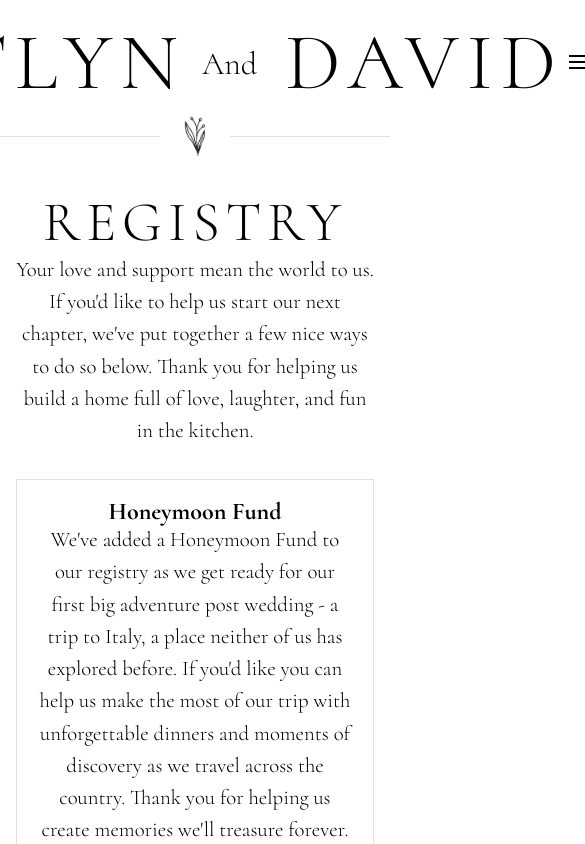
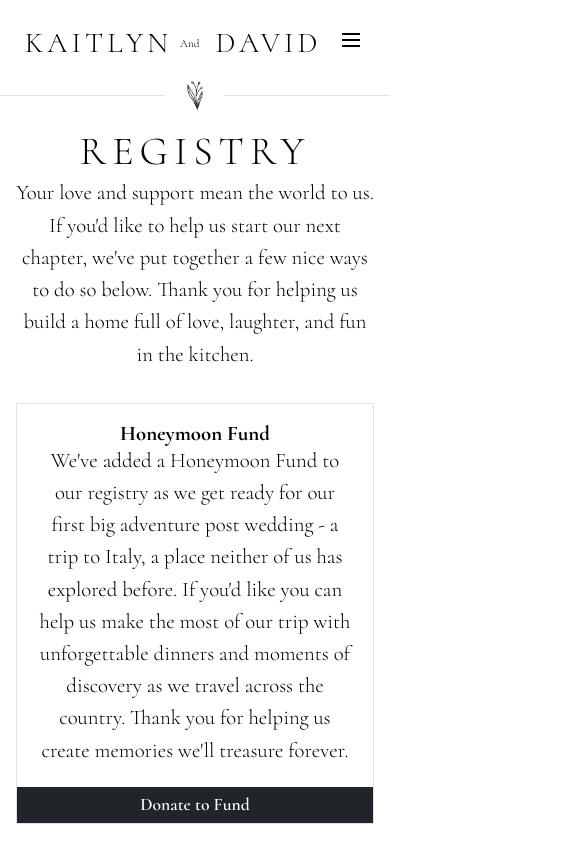
Before and after one commit to sikhote/kaitlynanddavid.com, a Next.js app: page /registry in a window 390 px wide. Shown: the top 844 px of the page, 585 px wide, since content can reach past the window. Built offline with nearby package versions, Linux system fonts and the light colour scheme.

Commit message:
responsive

```diff
--- a/src/app/api/rsvp/route.ts
+++ b/src/app/api/rsvp/route.ts
@@ -18,6 +18,8 @@ export async function POST(request: Request) {
     }
 
     html += '<br />';
+
+    // return NextResponse.json({ success: true });
 
     const resendResponse = await resend.emails.send({
       from: 'Wedding RSVP <rsvp@kaitlynanddavid.com>',
--- a/src/app/layout.tsx
+++ b/src/app/layout.tsx
@@ -23,6 +23,8 @@ export default function RootLayout({
       {...mantineHtmlProps}
     >
       <head>
+        <link rel="icon" type="image/svg+xml" href="/favicon.svg" />
+        <link rel="shortcut icon" href="/favicon.ico" />
         <ColorSchemeScript />
       </head>
       <body>
--- a/src/app/registry/page.tsx
+++ b/src/app/registry/page.tsx
@@ -1,6 +1,7 @@
 'use client';
 
 import { Box, Button, Flex, Grid, Paper, Text, Title } from '@mantine/core';
+import { h4Props } from '@/lib/fonts';
 
 export default function Page() {
   return (
@@ -31,10 +32,10 @@ export default function Page() {
             linkLabel: 'View Registry',
           },
         ].map(({ title, description, href, linkLabel }, i) => (
-          <Grid.Col span={i === 0 ? 12 : 6} key={href}>
+          <Grid.Col span={{ base: 12, xs: i === 0 ? 12 : 6 }} key={href}>
             <Paper component="li" withBorder>
               <Box p="lg">
-                <Title order={4}>{title}</Title>
+                <Title {...h4Props}>{title}</Title>
                 {description && <Text>{description}</Text>}
               </Box>
               <Button component="a" fullWidth href={href} target="_blank">
--- a/src/app/rsvp/page.tsx
+++ b/src/app/rsvp/page.tsx
@@ -16,7 +16,7 @@ import { useForm } from '@mantine/form';
 import MiniSearch, { type SearchResult } from 'minisearch';
 import { useEffect, useMemo, useState } from 'react';
 import { events } from '@/lib/events';
-import { h2Props } from '@/lib/fonts';
+import { h2Props, h4Props } from '@/lib/fonts';
 import {
   getFinalForm,
   getFormFieldKey,
@@ -92,7 +92,7 @@ export default function Page() {
   }, [finalForm.setValues, finalForm.clearErrors, record]);
 
   // useEffect(() => {
-  //   searchForm.setFieldValue('name', 'Kathryn Holt');
+  //   searchForm.setFieldValue('name', 'David Sinclair');
   //   onSearch();
   // }, []);
   // useEffect(() => {
@@ -212,7 +212,7 @@ export default function Page() {
             <form onSubmit={onFinalSubmit} style={{ width: '100%' }}>
               <Flex direction="column" gap={{ base: 'lg' }} mx="auto">
                 <Title {...h2Props}>{events[0].date}</Title>
-                <Title order={4}>Please fill out all fields</Title>
+                <Title {...h4Props}>Please fill out all fields</Title>
                 <Flex
                   direction="column"
                   component="ul"
--- a/src/app/schedule/page.tsx
+++ b/src/app/schedule/page.tsx
@@ -2,7 +2,7 @@
 
 import { Anchor, Box, Flex, Text, Title } from '@mantine/core';
 import { events } from '@/lib/events';
-import { h2Props } from '@/lib/fonts';
+import { h2Props, h4Props } from '@/lib/fonts';
 
 export default function Page() {
   return (
@@ -19,7 +19,7 @@ export default function Page() {
                 {title}
               </Title>
               <Anchor underline="hover" href={website} mt={{ base: 'xl' }}>
-                <Title order={4}>{location}</Title>
+                <Title {...h4Props}>{location}</Title>
               </Anchor>
               <Text>
                 {times.map((time) => (
--- a/src/components/Layout.tsx
+++ b/src/components/Layout.tsx
@@ -15,7 +15,7 @@ import Image from 'next/image';
 import Link from 'next/link';
 import { usePathname } from 'next/navigation';
 import { useMemo } from 'react';
-import { sans2Props } from '@/lib/fonts';
+import { h1Props, sans2Props } from '@/lib/fonts';
 
 const pages = [
   {
@@ -43,19 +43,20 @@ const pages = [
 
 const nameProps = {
   ...sans2Props,
-  lts: 8,
+  lts: { base: 4, xs: 6, sm: 8 },
   component: 'span',
   order: 1 as const,
-  fz: { base: '5rem' },
+  fz: { base: '1.8rem', xs: '3rem', sm: '5rem' },
 };
 
 const andProps = {
   component: 'span',
   order: 1 as const,
-  fz: { base: '2rem' },
+  fz: { base: '.7rem', xs: '1rem', sm: '2rem' },
   style: { fontFamily: 'var(--font-cursive)', position: 'relative' as const },
   top: 1 as const,
-  mr: 12 as const,
+  mr: { base: 16, xs: 24, sm: 34 } as const,
+  ml: { base: 8, xs: 12, sm: 22 } as const,
 };
 
 export default function Layout({ children }: { children: React.ReactNode }) {
@@ -71,7 +72,12 @@ export default function Layout({ children }: { children: React.ReactNode }) {
             onClick={close}
             underline={pathname === href ? 'always' : 'hover'}
           >
-            <Text component="span" fz="lg" tt="uppercase" lts={4}>
+            <Text
+              component="span"
+              fz={{ base: 'md', xs: 'md', sm: 'lg' }}
+              tt="uppercase"
+              lts={4}
+            >
               {label}
             </Text>
           </Anchor>
@@ -89,14 +95,14 @@ export default function Layout({ children }: { children: React.ReactNode }) {
     <Flex
       mih="100%"
       align="center"
-      pt={{ base: 32, sm: 32, md: 48, lg: 64 }}
+      pt={{ base: 12, xs: 48, sm: 64 }}
       pb={64}
       justify="flex-start"
       direction="column"
     >
       <Flex component="header" w="100%" align="center" direction="column">
         <Flex justify="center" align="center">
-          <Flex justify="center" align="center" gap={{ base: 'md' }} mb={-12}>
+          <Flex justify="center" align="center" mb={-12}>
             <Title {...nameProps}>Kaitlyn</Title>
             <Title {...andProps}>And</Title>
             <Title {...nameProps}>David</Title>
@@ -107,7 +113,9 @@ export default function Layout({ children }: { children: React.ReactNode }) {
             hiddenFrom="xs"
             size="sm"
             aria-label="Toggle navigation"
-            style={{ top: '5px', position: 'relative' }}
+            style={{ position: 'relative' }}
+            top={3}
+            ml="md"
           />
         </Flex>
         <Drawer
@@ -122,15 +130,21 @@ export default function Layout({ children }: { children: React.ReactNode }) {
             component="ul"
             top={0}
             pt="md"
+            pl="sm"
             style={{ position: 'absolute', zIndex: 1001 }}
             direction="column"
+            gap="sm"
           >
             {items}
           </Flex>
         </Drawer>
         {pathname !== '/auth' && (
           <>
-            <Box component="nav" visibleFrom="xs" mt={{ base: 'lg' }}>
+            <Box
+              component="nav"
+              visibleFrom="xs"
+              mt={{ base: 'md', xs: 'sm', sm: 'lg' }}
+            >
               <Flex component="ul" gap={{ base: 'lg' }}>
                 {items}
               </Flex>
@@ -140,12 +154,12 @@ export default function Layout({ children }: { children: React.ReactNode }) {
               w="100%"
               maw={800}
               gap={{ base: 'lg' }}
-              mt={{ base: 32 }}
+              mt={{ base: 'md', xs: 'md', sm: 'xl' }}
             >
               <Divider style={{ flex: 'auto' }} />
               <Box
-                w={{ base: 30 }}
-                h={{ base: 45 }}
+                w={{ base: 20, xs: 30, sm: 30 }}
+                h={{ base: 35, xs: 45, sm: 45 }}
                 style={{ position: 'relative', flex: 'none' }}
               >
                 <Image
@@ -167,7 +181,7 @@ export default function Layout({ children }: { children: React.ReactNode }) {
         w="100%"
         align="center"
         px="md"
-        pt={32}
+        pt={{ base: 'sm', xs: 'lg', sm: 'xl' }}
         direction="column"
       >
         {page && (
@@ -175,7 +189,7 @@ export default function Layout({ children }: { children: React.ReactNode }) {
             ta="center"
             {...(isHome
               ? { order: 2, pb: { base: 'sm' }, fw: 800 }
-              : { order: 1, ...sans2Props })}
+              : { ...sans2Props, ...h1Props })}
           >
             {page.title || page.label}
           </Title>
--- a/src/components/Provider.tsx
+++ b/src/components/Provider.tsx
@@ -32,7 +32,7 @@ const theme = createTheme({
       h2: {
         fontWeight: '300',
         fontSize: '1.5rem',
-        lineHeight: 'calc(2rem * 1.3)',
+        lineHeight: 'calc(1.5rem * 1.3)',
       },
       h3: {
         fontWeight: '100',
--- a/src/lib/fonts/index.ts
+++ b/src/lib/fonts/index.ts
@@ -15,10 +15,24 @@ export const sans2 = localFont({
   src: './aire-bold-pro.ttf',
 });
 
+export const h1Props = {
+  order: 1 as const,
+  fz: { base: '2.5rem', xs: '3.5rem' },
+  lh: { base: 'calc(2.5rem * 1.3)', xs: 'calc(3rem * 1.3)' },
+};
+
 export const h2Props = {
   order: 2 as const,
   lts: 3,
   tt: 'uppercase',
+  fz: { base: '1.1rem', xs: '1.5rem' },
+  lh: { base: 'calc(1.1rem * 1.3)', xs: 'calc(1.5rem * 1.3)' },
+};
+
+export const h4Props = {
+  order: 4 as const,
+  fz: { base: '1.3rem', xs: '1.5rem' },
+  lh: { base: 'calc(1.3rem * 1)', xs: 'calc(1.5rem * 1)' },
 };
 
 export const sans2Props = {
```
Also changed, not shown: src/app/faq/page.tsx (+7 -6 lines), public/favicon.svg (added), 1 other file (tests, documents, lock files or other folders).
